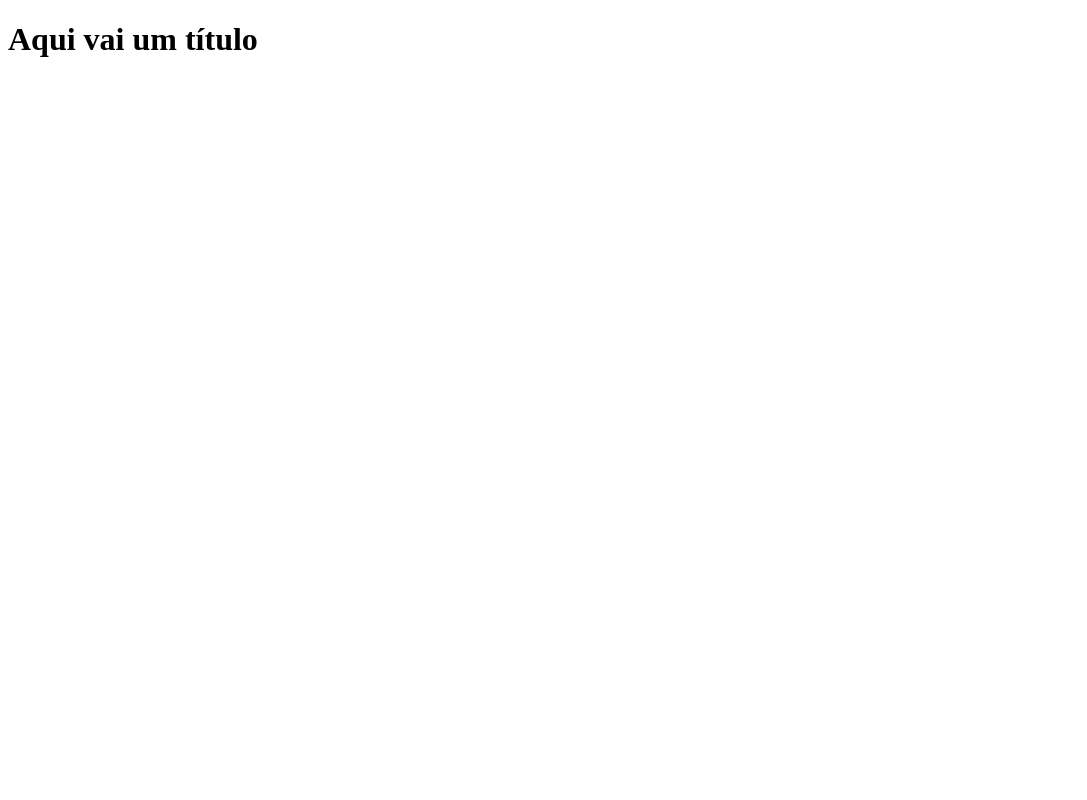
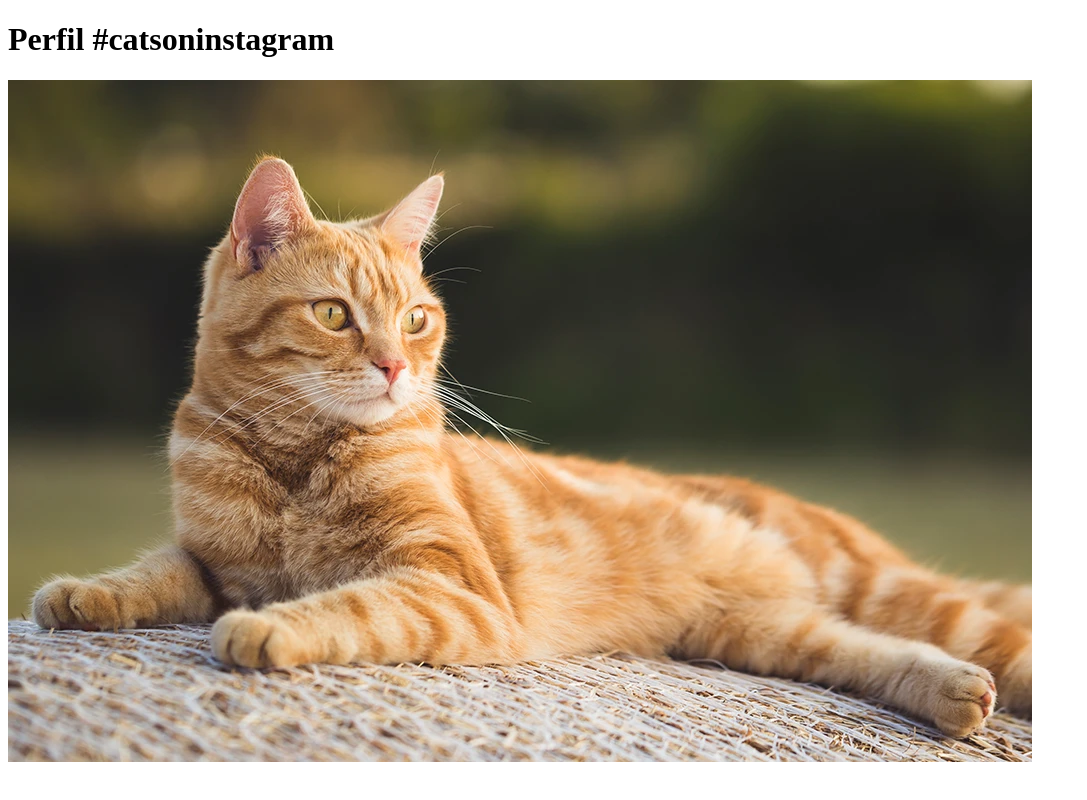
Before and after one commit to wellennasci/projeto-exercicio-1, a plain HTML site: page index.html in a window 1280 px wide. Shown: the whole page, without its empty margins (0-1087 px from the left). Drawn offline with Linux system fonts and the light colour scheme.

Commit message:
adicionando imagem gato

```diff
--- a/index.html
+++ b/index.html
@@ -1,10 +1,11 @@
 <!DOCTYPE html>
 <html lang="pt-br">
     <head>
-        <title>Título da página</title>
+        <title>Fanpage de Gatinhos</title>
         <meta charset="utf-8">
     </head>
     <body>
-        <h1>Aqui vai um título</h1>
+        <h1>Perfil #catsoninstagram</h1>
+        <img src="imagens/gato.jpeg"/>
     </body>
 </html>
```
Also changed, not shown: imagens/gato.jpeg (added).
